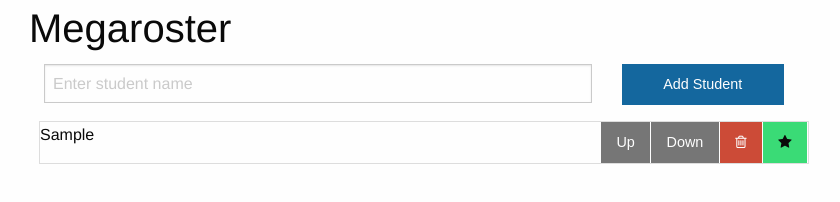
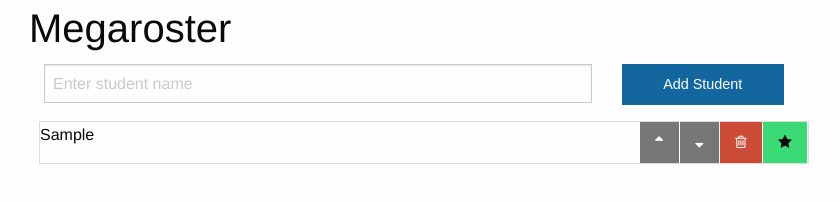
Before and after one commit to tsettle44/hw3-megaroster, a plain HTML site: page index.html in a window 1280 px wide. Both pictures are taken after typing "Sample" into the empty fields and a click on the button "Add Student". Shown: the whole page, without its empty margins (226-1066 px from the left). Drawn offline with Linux system fonts and the light colour scheme.

Commit message:
move up and down btn icons

```diff
--- a/index.html
+++ b/index.html
@@ -46,8 +46,12 @@
                 </button>
               </span>
               <span class="actions expanded button-group">
-                <button type="button" class="move moveUp button secondary">Up</button>
-                <button type="button" class="move moveDown button secondary">Down</button>
+                <button type="button" class="move moveUp button secondary">
+                  <i class="fa fa-sort-asc"></i>
+                </button>
+                <button type="button" class="move moveDown button secondary">
+                  <i class="fa fa-sort-desc"></i>
+                </button>
               </span>
             </li>
           </ul>
```
